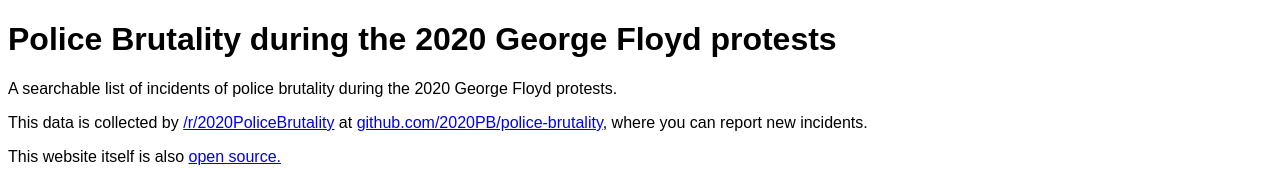
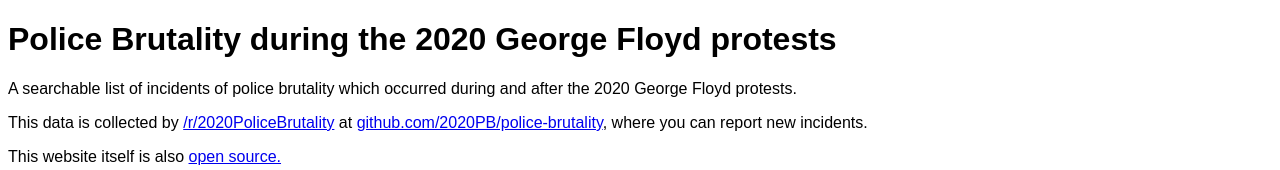
Before and after one commit to Spacerat/2020policebrutality, a Preact app: page / in a window 1280 px wide. Shown: the top 170 px of the page. Built offline with nearby package versions, Linux system fonts and the light colour scheme; no server answers.

Commit message:
Update AppUI.tsx

```diff
--- a/src/components/AppUI.tsx
+++ b/src/components/AppUI.tsx
@@ -16,8 +16,8 @@
     <div className="app">
       <h1>Police Brutality during the 2020 George Floyd protests</h1>
       <p>
-        A searchable list of incidents of police brutality during the 2020
-        George Floyd protests.
+        A searchable list of incidents of police brutality which occurred
+        during and after the 2020 George Floyd protests.
       </p>
 
       <p>
```
